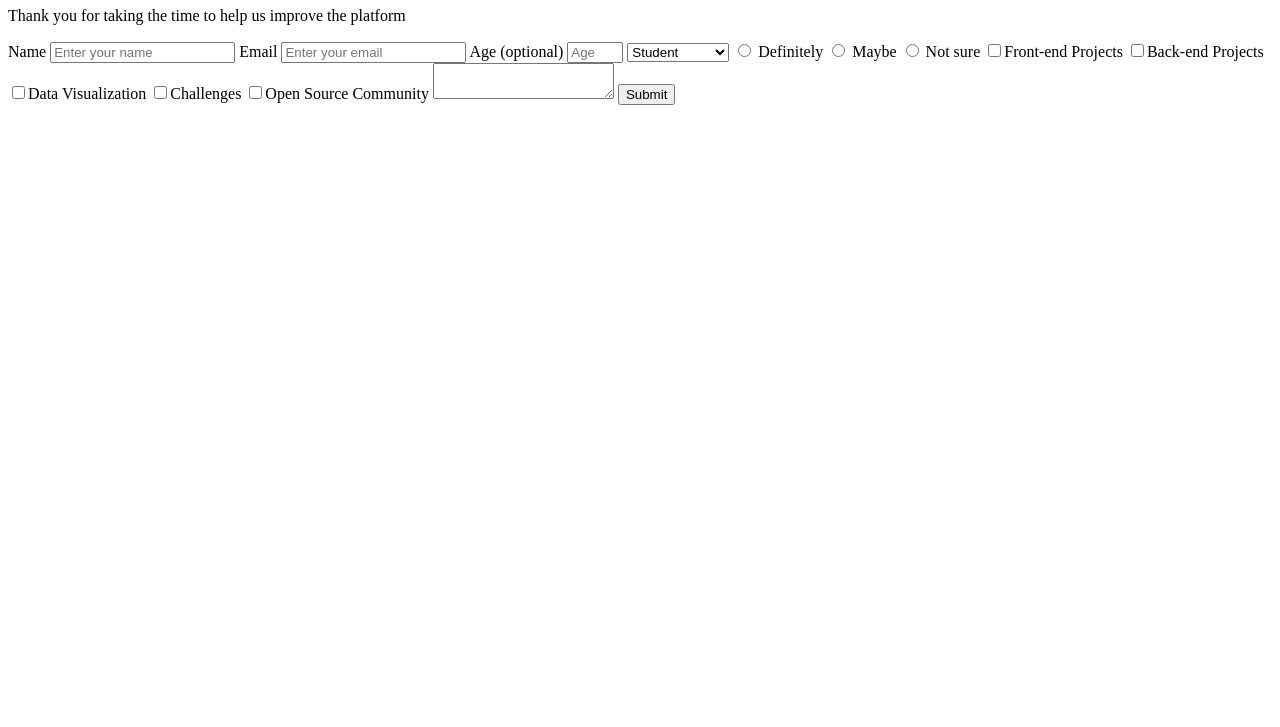
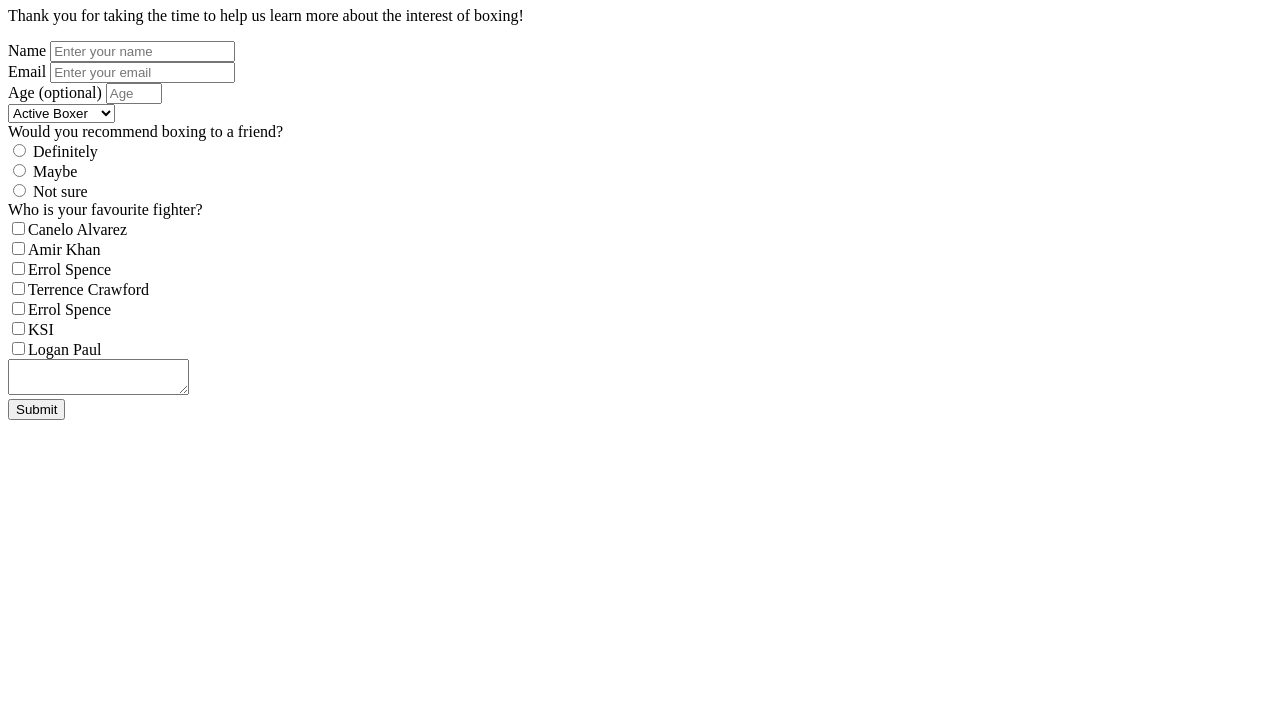
Before and after one commit to umairtech23/Survey-Form, a plain HTML site: page index.html in a window 1280 px wide. Shown: the part 73-800 px from the top of the page. Drawn offline with Linux system fonts and the light colour scheme.

Commit message:
Update index.html

```diff
--- a/index.html
+++ b/index.html
@@ -6,80 +6,138 @@
   <body>
     <div class="container">
       <header class="header">
-        <h1 id="title">freeCodeCamp Survey Form</h1>
-        <p id="description">Thank you for taking the time to help us improve the platform</p>
+        <h1 id="title">Boxing Survey Form</h1>
+        <p id="description">Thank you for taking the time to help us learn more about the interest of boxing!</p>
         <form id="survey-form">
+          <div class="form-group">
           <label id="name-label">Name</label>
           <input id="name" type="text" required
           placeholder="Enter your name"/>
+          </div>
 
+<div class="form-group">
           <label id="email-label">Email</label>
           <input type="email" id="email" required placeholder="Enter your email"/>
+          </div>
 
+<div class="form-group">
           <label id="number-label">Age (optional)</label>
           <input id="number" type="number"
           min="10"
           max="99"
           placeholder="Age"/>
+          </div>
 
+<div class="form-group">
     <select id="dropdown">
-      <option value="Student">Student</option>
-      <option value="Full Time Job">Full Time Job</option>
+      <option value="active-boxer">Active Boxer</option>
+      <option value="inactive-boxer">Inactive Boxer</option>
+      <option value="hardcore-fan">Hardcore Fan</option>
+      <option value="casual-fan">Casual Fan</option>
+      </div>
 
+<div class="form-group">
           <select>
-        <label>
+            <div>
+        <label> Would you recommend boxing to a friend?
+          </div>
+          <div>
           <input
           value="definitely"
           name="user-recommend"
           type="radio"/>
           Definitely</label>
+          </div>
+          </div>
 
+<div class="form-group">
+  <div>
           <label>
           <input
           value="maybe"
           name="user-recommend"
           type="radio"/>
           Maybe</label>
+          </div>
 
+          <div>
           <label>
           <input
           value="not sure"
           name="user-recommend"
           type="radio"/>
           Not sure</label>
+          </div>
+          </div>
 
-          <label>
+<div class="form-group">
+          <div>
+          <label> Who is your favourite fighter?
+            </div>
+
+            <div>
             <input
-            value="front-end-projects"
+            value="canelo-alvarez"
             type="checkbox"
-            />Front-end Projects</label>
+            />Canelo Alvarez</label>
+            </div>
 
+            <div>
             <label>
             <input
-            value="back-end-projects"
+            value="amir-khan"
             type="checkbox"
-            />Back-end Projects</label>
+            />Amir Khan</label>
+            </div>
 
+            <div>
             <label>
             <input
-            value="data-visualization"
+            value="errol-spence"
             type="checkbox"
-            />Data Visualization</label>
+            />Errol Spence</label>
+            </div>
 
+            <div>
             <label>
             <input
-            value="challenges"
+            value="terrence-crawford"
             type="checkbox"
-            />Challenges</label>
+            />Terrence Crawford</label>
+            </div>
 
+            <div>
             <label>
             <input
-            value="open-source-community"
+            value="errol-spence"
             type="checkbox"
-            />Open Source Community</label>
+            />Errol Spence</label>
+            </div>
 
-            <textarea></textarea>
-            <input type="submit" id="submit">
+            <div>
+            <label>
+            <input
+            value="ksi"
+            type="checkbox"
+            />KSI</label>
+            </div>
+
+            <div>
+            <label>
+            <input
+            value="logan-paul"
+            type="checkbox"
+            />Logan Paul</label>
+            </div>
+            </div>
+
+            <div class="form-group">
+              <textarea></textarea>
+            <div>
+            <input type="submit"
+            id="submit">
+            </div>
+            </div>
 
 
 
```
